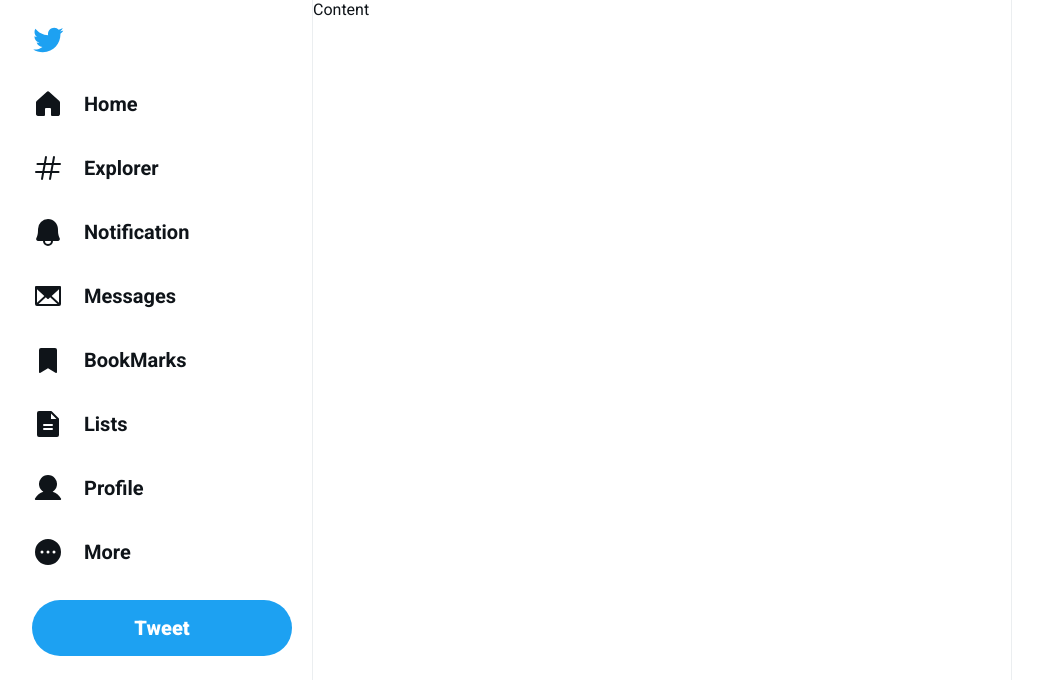
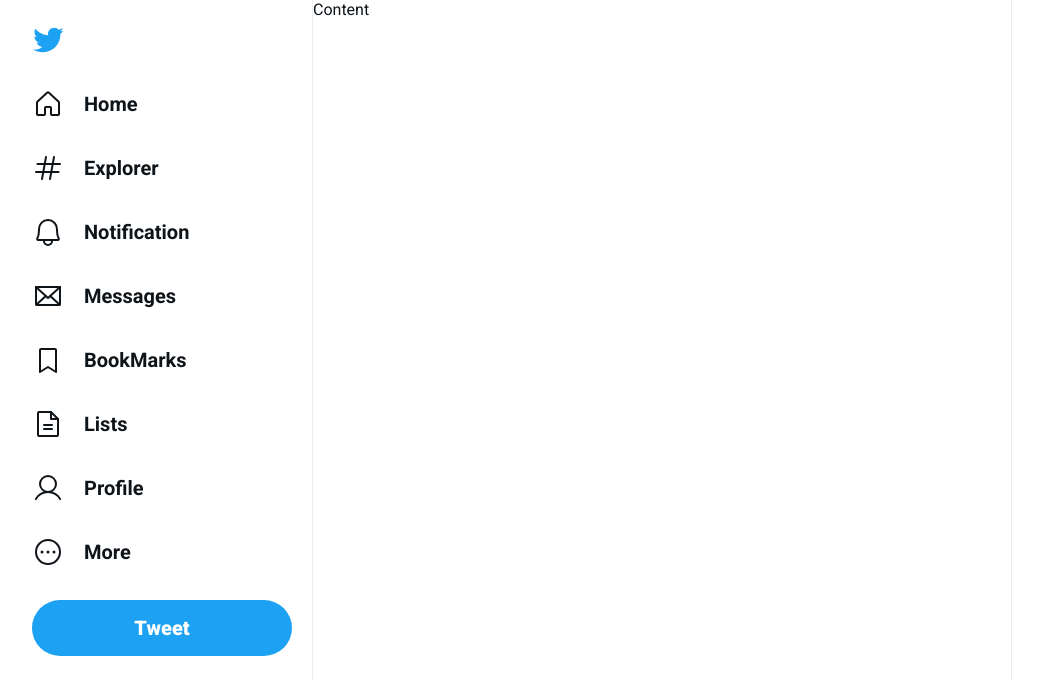
Before and after one commit to kevensouzz/ui-twitter, a React (Vite) app: page / in a window 1280 px wide. Shown: the top 694 px of the page, without its empty margins (128-1171 px from the left). Built offline with nearby package versions, Linux system fonts and the light colour scheme.

Commit message:
Update SideBar Icons

```diff
--- a/src/main.tsx
+++ b/src/main.tsx
@@ -13,42 +13,42 @@
 
         <nav className='main-navigation'>
           <a href="">
-            <House weight='fill' />
+            <House />
              Home
              </a>
 
           <a href="">
-            <Hash weight='fill' />
+            <Hash />
             Explorer
             </a>
 
           <a href="">
-            <Bell weight='fill' />
+            <Bell />
             Notification
             </a>
 
           <a href="">
-            <Envelope weight='fill' />
+            <Envelope />
             Messages
             </a>
 
           <a href="">
-            <BookmarkSimple weight='fill' />
+            <BookmarkSimple />
             BookMarks
             </a>
 
           <a href="">
-            <FileText weight='fill' />
+            <FileText />
             Lists
             </a>
 
           <a href="">
-            <User weight='fill' />
+            <User />
             Profile
             </a>
 
           <a href="">
-            <DotsThreeCircle weight="fill" />
+            <DotsThreeCircle />
             More
             </a>
         </nav>
```
